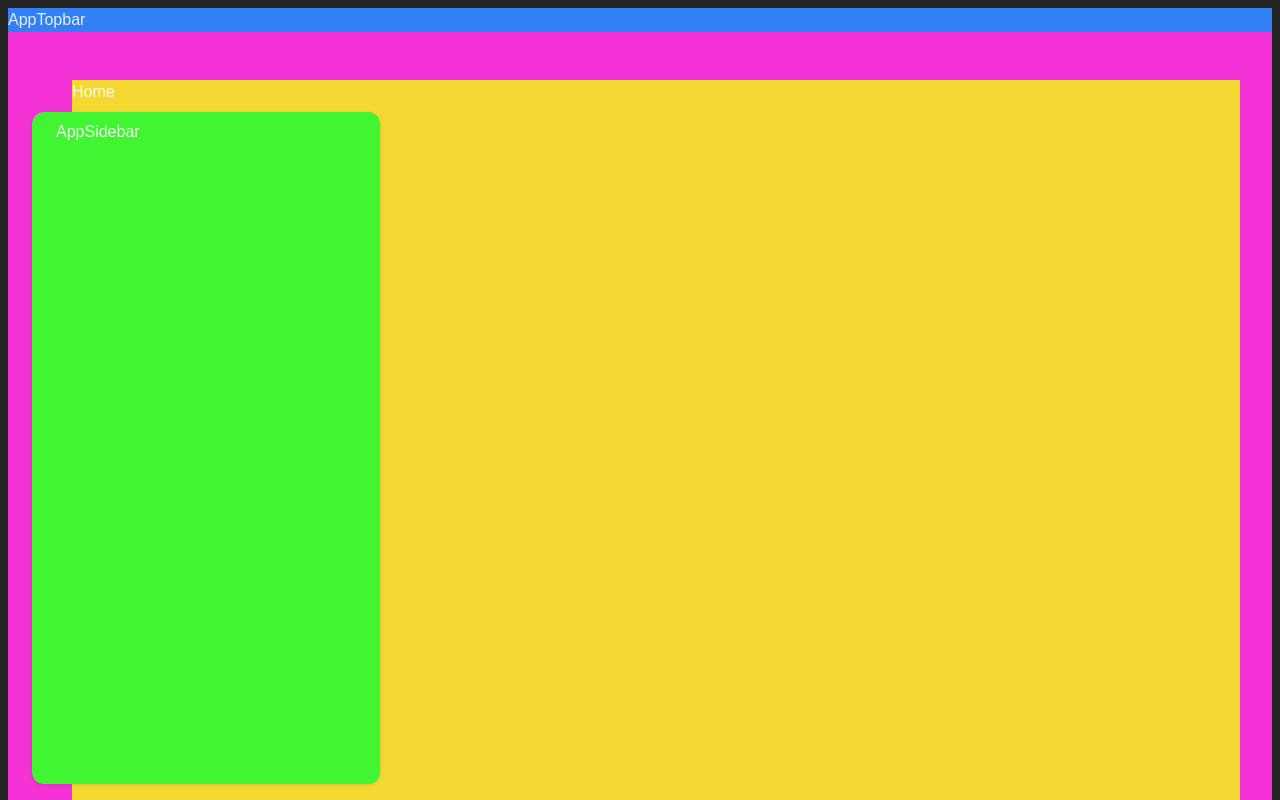
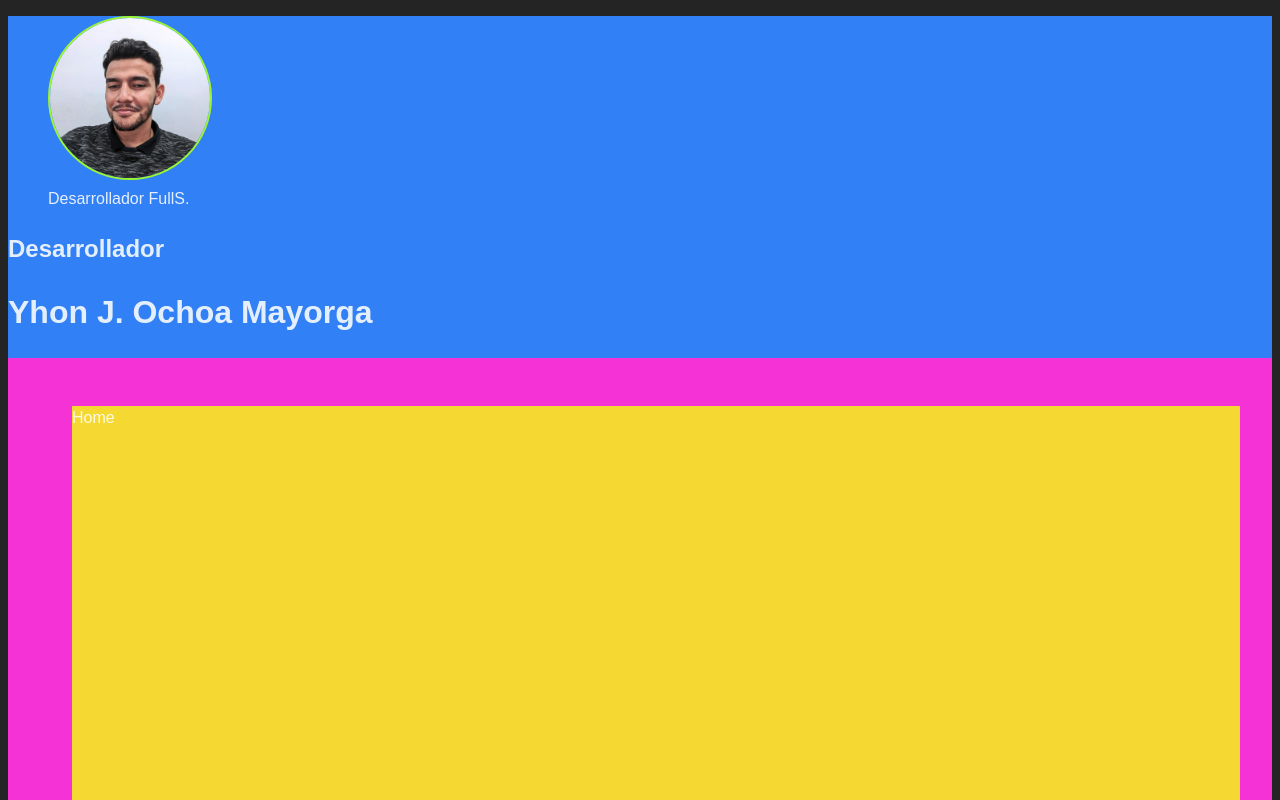
Before and after one commit to YhonJ8a/My-CV, a React (Vite) app in the folder Mycv/: page / in a window 1280 px wide. Shown: the top 800 px of the page. Built offline with nearby package versions, Linux system fonts and the light colour scheme.

Commit message:
Init Repo
Init repo

```diff
--- a/Mycv/src/layout/AppTopbar.tsx
+++ b/Mycv/src/layout/AppTopbar.tsx
@@ -1,10 +1,16 @@
 import React from 'react';
 import '../styles/layout/main.css';
+import perfil from '../assets/8b0ce28b-ef55-4764-b1ec-6d51ea0ca015.jpeg'
 
 export default function AppTopbar() {
     return (
         <div className="layout-topbar">
-            AppTopbar
+            <figure>
+                <img src={perfil} alt="Desarrollador FullS" className='layout-topbar-perfil'/>
+                <figcaption>Desarrollador FullS.</figcaption>
+            </figure>
+            <h2>Desarrollador</h2>
+            <h1>Yhon J. Ochoa Mayorga</h1>
         </div>
     )
 }
--- a/Mycv/src/layout/Layout.tsx
+++ b/Mycv/src/layout/Layout.tsx
@@ -10,7 +10,7 @@ export default function Layout({ children }: ChildContainerProps) {
         <React.Fragment>
             <div className='layout-wrapper'>
                 <AppTopbar />
-                <div className="layout-sidebar">
+                <div className="layout-sidebar" style={{display:'none'}}>
                     <AppSidebar />
                 </div>
                 <div className="layout-main-container">
--- a/Mycv/src/styles/layout/main.css
+++ b/Mycv/src/styles/layout/main.css
@@ -34,3 +34,11 @@
     flex: 1 1 auto;
     background: #f5d832;
 }
+
+
+.layout-topbar-perfil{
+    width: 10rem;
+    height: 10rem;
+    border-radius: 50%;
+    border: solid 2px #9af532;
+}
--- a/Mycv/src/styles/layout/topbar.css
+++ b/Mycv/src/styles/layout/topbar.css
@@ -1,11 +1,10 @@
 .layout-topbar {
-    position: fixed;
     height: 5rem;
     z-index: 997;
     left: 0;
     top: 0;
     width: 100%;
-    padding: 0 2rem;
+    padding: 2rem;
     background-color: var(--surface-card);
     transition: left 2s;
     display: flex;
```
Also changed, not shown: Mycv/src/assets/8b0ce28b-ef55-4764-b1ec-6d51ea0ca015.jpeg (added).
